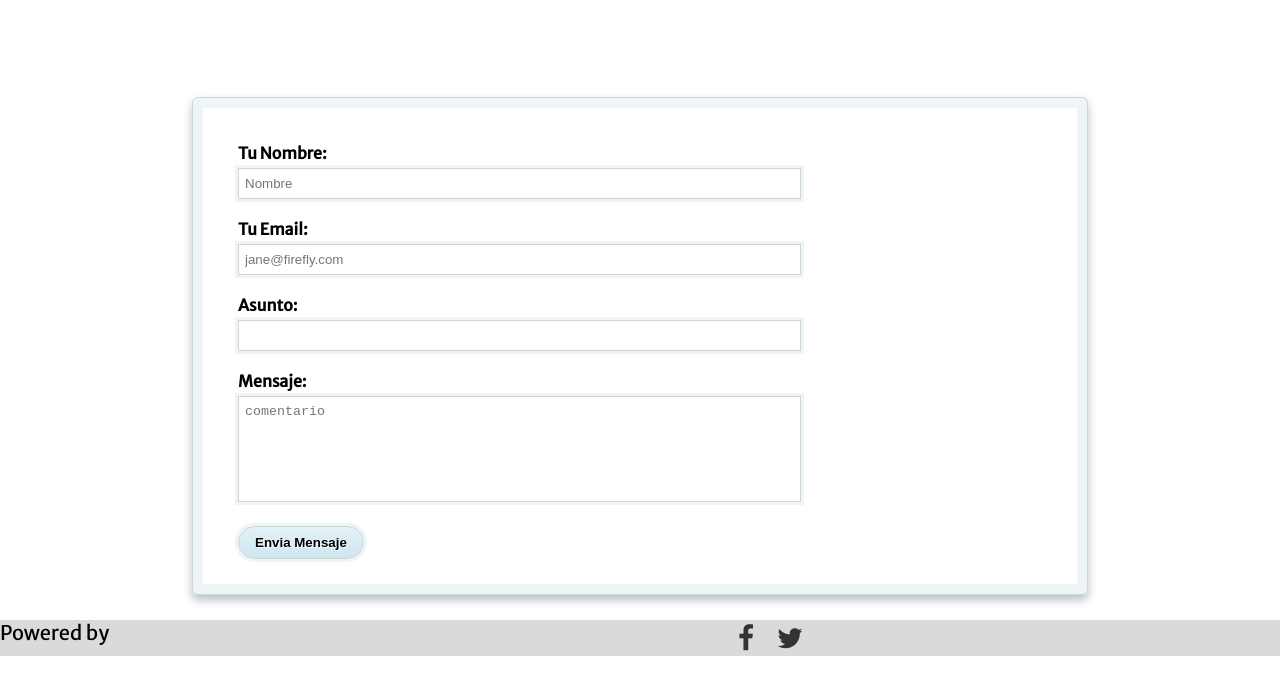
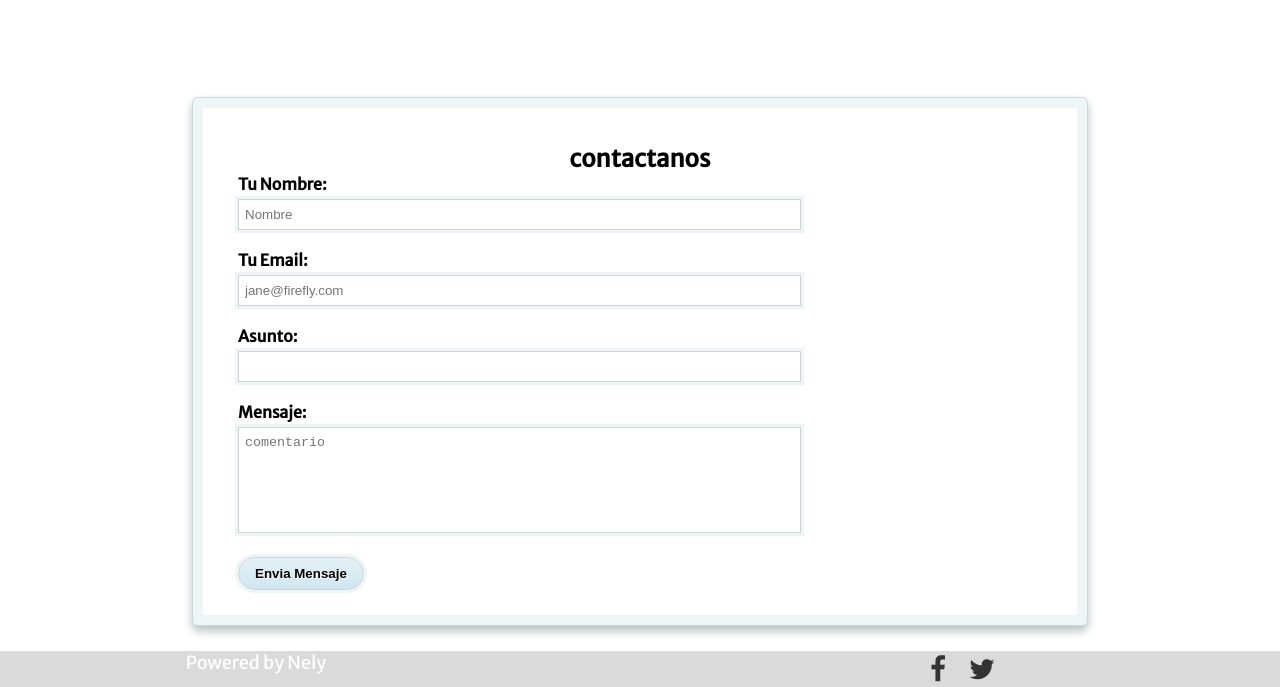
Before and after one commit to nelyflores/ejercicio-leccion31, a plain HTML site: page index.html in a window 1280 px wide. Shown: the part 1704-2391 px from the top of the page. Before the commit the page ends 2360 px from the top, so only its background shows below. Drawn offline with Linux system fonts and the light colour scheme.

Commit message:
agregando footer y titulo de seccion

```diff
--- a/css/estilos.css
+++ b/css/estilos.css
@@ -97,18 +97,23 @@ justify-content:space-between;
 footer .contenedorf{
 display: flex;
 flex-wrap: wrap;
-justify-content: center;
-padding-bottom: 25px;
+justify-content: space-between;
+padding-top: 25px;
 
 }
 .copy{
-font-size: 20px;
+font-size: 18px;
+color: white;
+text-align: center;
+width: 40%;
+
 
 }
 .sociales{
-width: 80%;
+width: 50%;
 text-align: center;
 font-size: 28px;
+
 }
 .sociales a{
 color: #333;
@@ -174,6 +179,9 @@ text-decoration: none;
     background: -moz-linear-gradient(top, #cfe6ef 0%, #edfcff 100%);
     background: -webkit-linear-gradient(top, #cfe6ef 0%,#edfcff 100%);
 }
+.formulario{
+    text-align: center;
+}
 
 
 
--- a/index.html
+++ b/index.html
@@ -58,8 +58,8 @@
     </section>
     <section class="obtenerInformacion">
 
-
      <form class='contacto'>
+     <h2 class="formulario">contactanos</h2>
       <div><label>Tu Nombre:</label><input type='text' value='' placeholder="Nombre"></div>
       <div><label>Tu Email:</label><input type='text' value='' placeholder="jane@firefly.com"></div>
       <div><label>Asunto:</label><input type='text' value=''></div>
@@ -67,12 +67,13 @@
       <div><input type='submit' value='Envia Mensaje'></div>
     </form>
 
+
   </section>
 
 </main>
 
 <footer class="contenedorf">
-  <span class="copy">Powered by</span>
+  <span class="copy">Powered by Nely</span>
   <div class="sociales">
     <a class="icon-facebook" href="#"></a>
     <a class="icon-twitter" href="#"></a>
```
